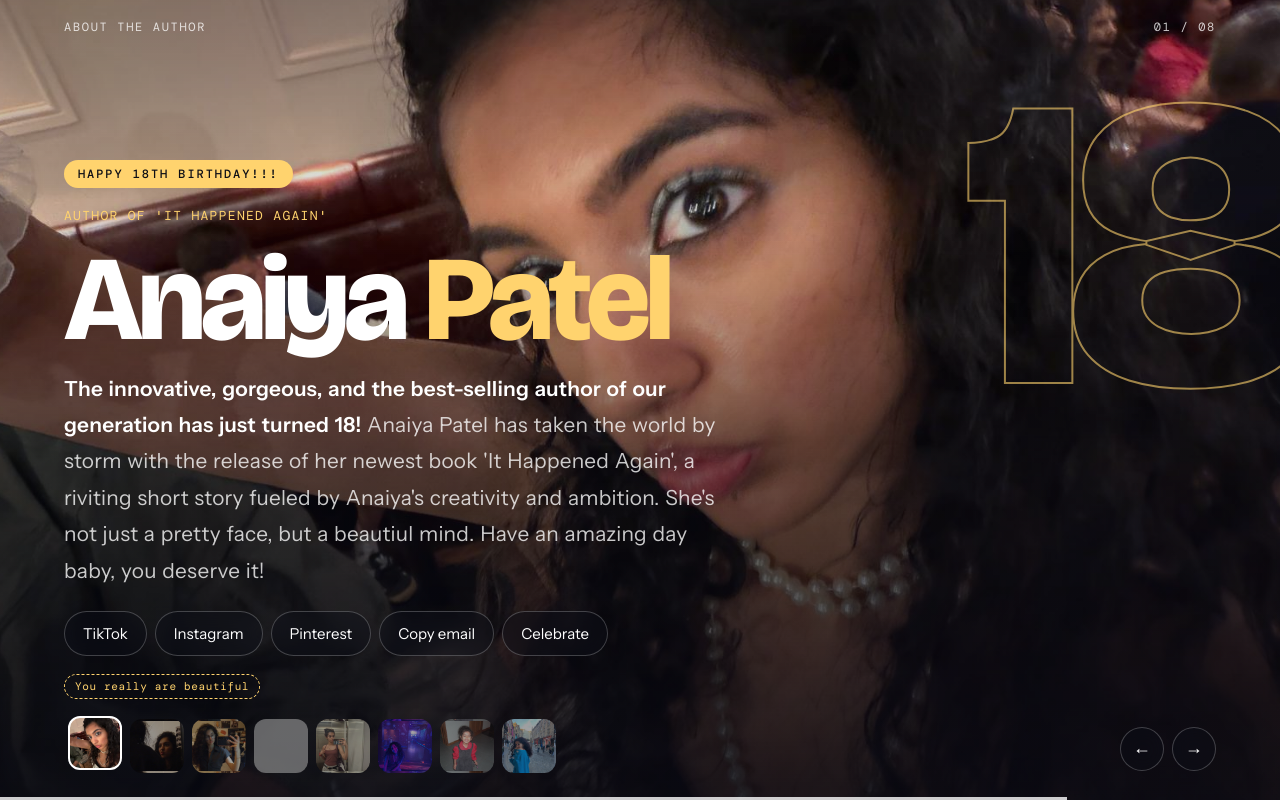
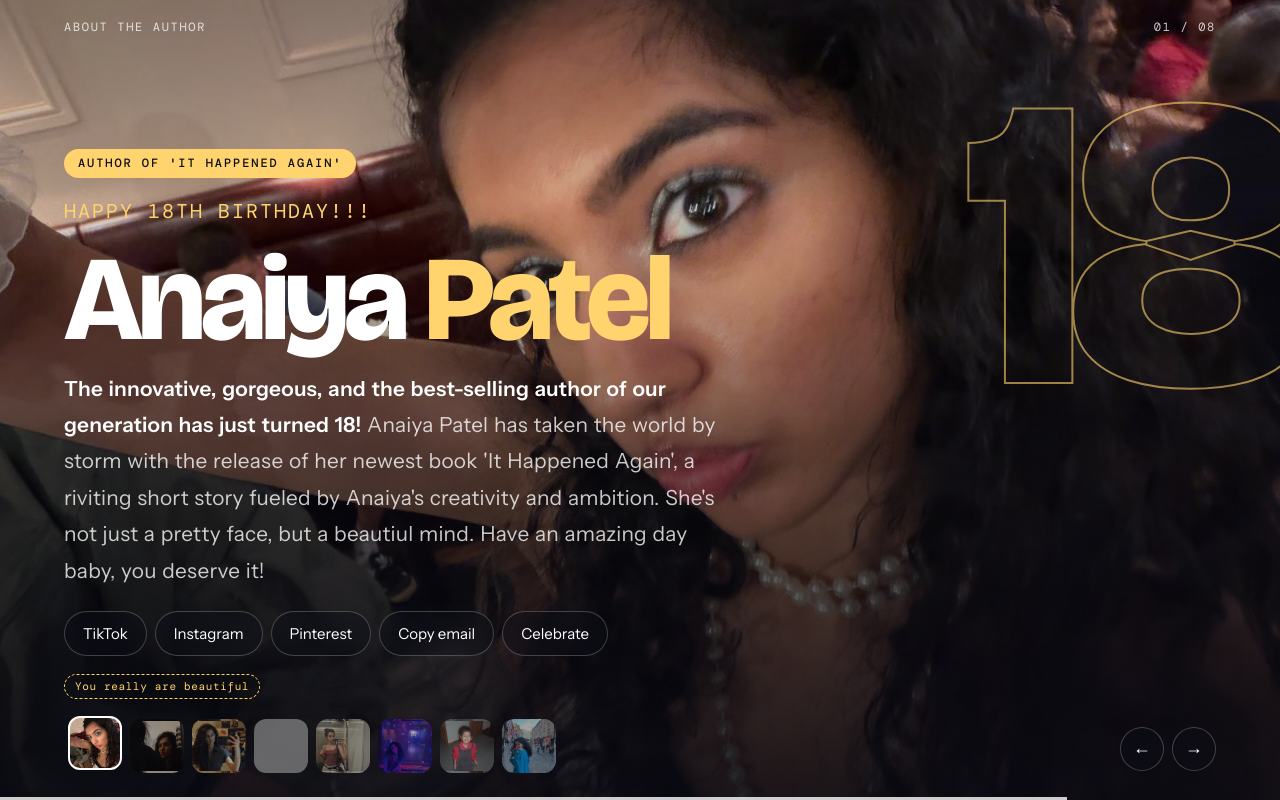
Before and after one commit to NinjaCatTKM/anaiya_18th, a plain HTML site: page index.html in a window 1280 px wide. Drawn offline with nearby package versions, Linux system fonts and the light colour scheme; grey boxes are pictures that could not be loaded.

Commit message:
Update index.html

```diff
--- a/index.html
+++ b/index.html
@@ -37,7 +37,7 @@
 .main{display:flex;flex-direction:column;gap:18px;max-width:680px;min-width:0}
 h1{font-family:var(--display);font-weight:800;font-size:clamp(3rem,12vw,7.5rem);line-height:.9;letter-spacing:-.04em;margin:0;text-wrap:balance;overflow-wrap:anywhere}
 h1 em{font-style:normal;color:var(--accent)}
-.book{font-family:var(--mono);font-size:13px;letter-spacing:.1em;text-transform:uppercase;color:var(--accent)}
+.book{font-family:var(--mono);font-size:20px;letter-spacing:.1em;text-transform:uppercase;color:var(--accent)}
 .bio{margin:0;font-size:clamp(1.05rem,2.6vw,1.3rem);line-height:1.75;letter-spacing:.01em;word-spacing:.06em;color:var(--ink-soft);max-width:56ch;max-height:34vh;overflow-y:auto;scrollbar-width:none}
 .bio::-webkit-scrollbar{display:none}
 .bio b{color:var(--ink);font-weight:600}
@@ -110,8 +110,8 @@
 
   <div>
     <div class="main">
-      <span class="bday">Happy 18th Birthday!!!</span>
-      <span class="book">Author of 'It Happened Again'</span>
+      <span class="bday">Author of 'It Happened Again'</span>
+      <span class="book">Happy 18th Birthday!!!</span>
       <h1>Anaiya <em>Patel</em></h1>
       <p class="bio"><b>The innovative, gorgeous, and the best-selling author of our generation has just turned 18!</b> Anaiya Patel has taken the world by storm with the release of her newest book 'It Happened Again', a riviting short story fueled by Anaiya's creativity and ambition. She's not just a pretty face, but a beautiul mind. Have an amazing day baby, you deserve it!</p>
       <div class="actions">
```
